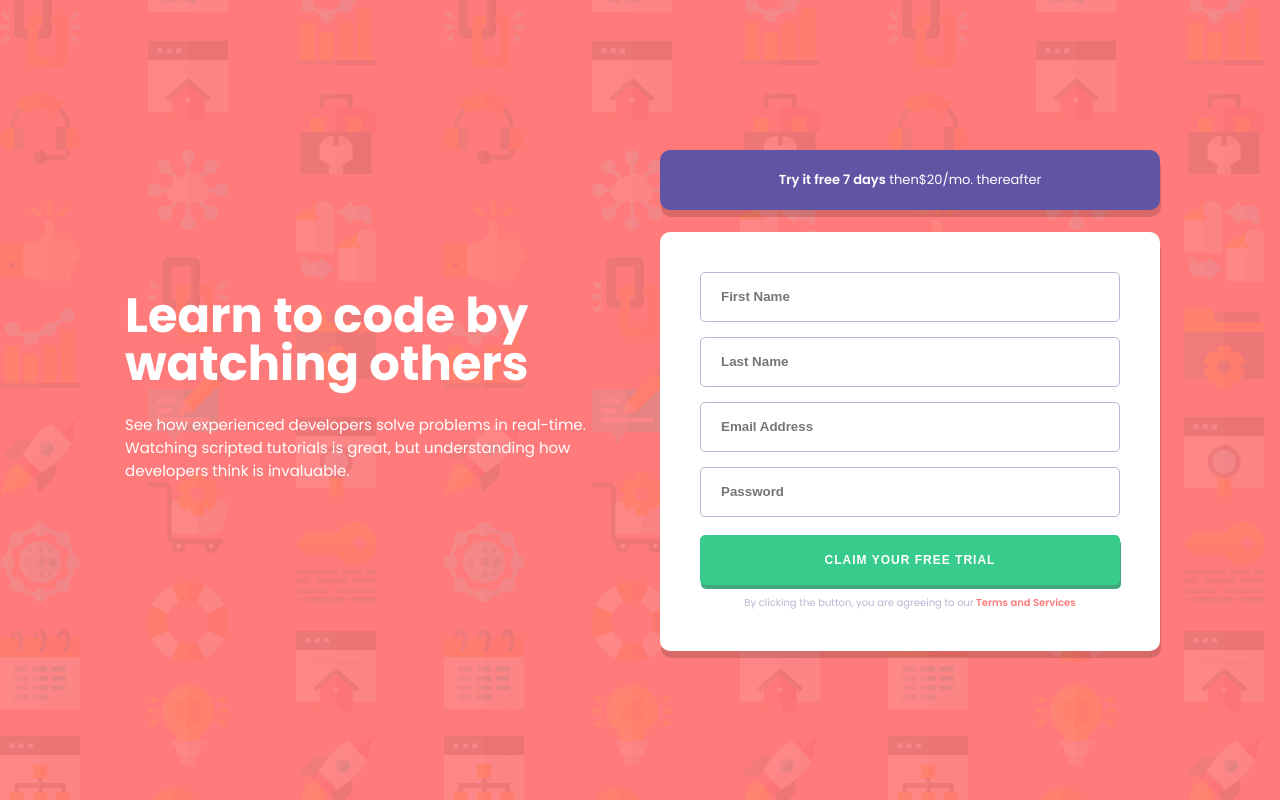
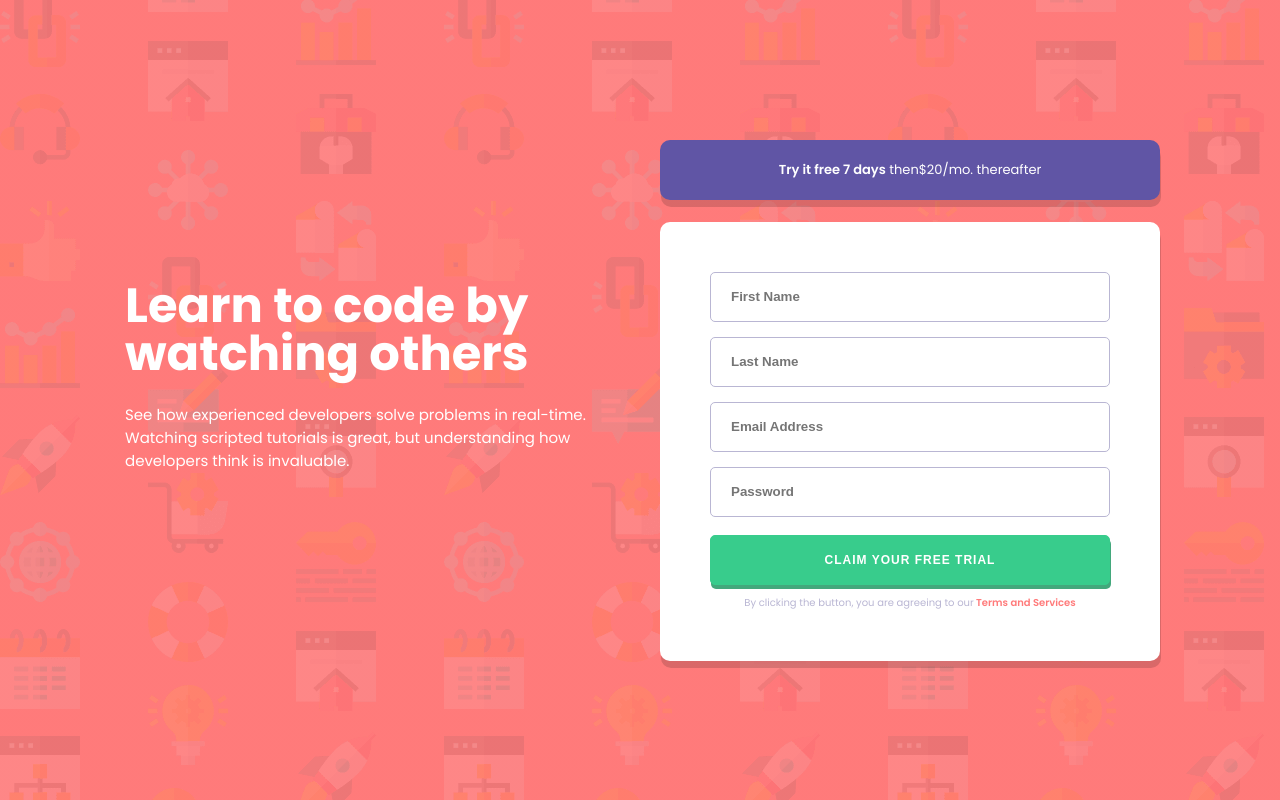
Before and after one commit to calvin17/FM-intro-component-with-signup-form, a React (Create React App) app: page / in a window 1280 px wide. Built offline with nearby package versions, Linux system fonts and the light colour scheme.

Commit message:
updated the style and role

```diff
--- a/src/assets/scss/components/_SignupForm.scss
+++ b/src/assets/scss/components/_SignupForm.scss
@@ -157,7 +157,7 @@
   }
   .signup-form {
     align-self: start;
-    padding: 4rem;
+    padding: 5rem;
     max-width: 50rem;
   }
   .terms {
--- a/src/components/SignupForm.js
+++ b/src/components/SignupForm.js
@@ -12,7 +12,12 @@ function SignupForm() {
     alert("successfully submitted form");
   }
   return (
-    <form action="#" className="signup-form" onSubmit={handleSubmit(handleValidation)} role="main">
+    <form
+      action="#"
+      className="signup-form"
+      onSubmit={handleSubmit(handleValidation)}
+      aria-label="Signup form"
+    >
       <input
         type="text"
         placeholder="First Name"
```
